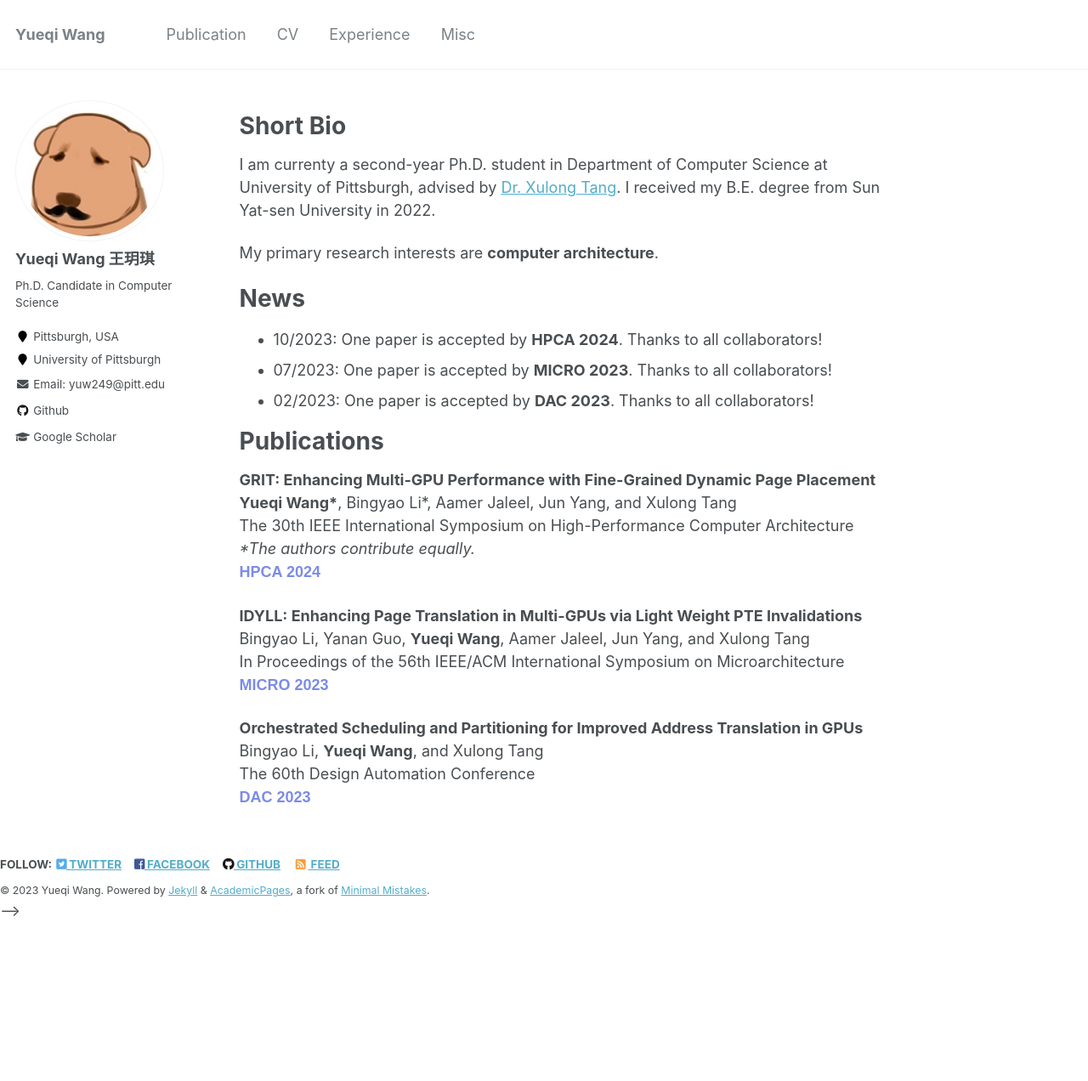
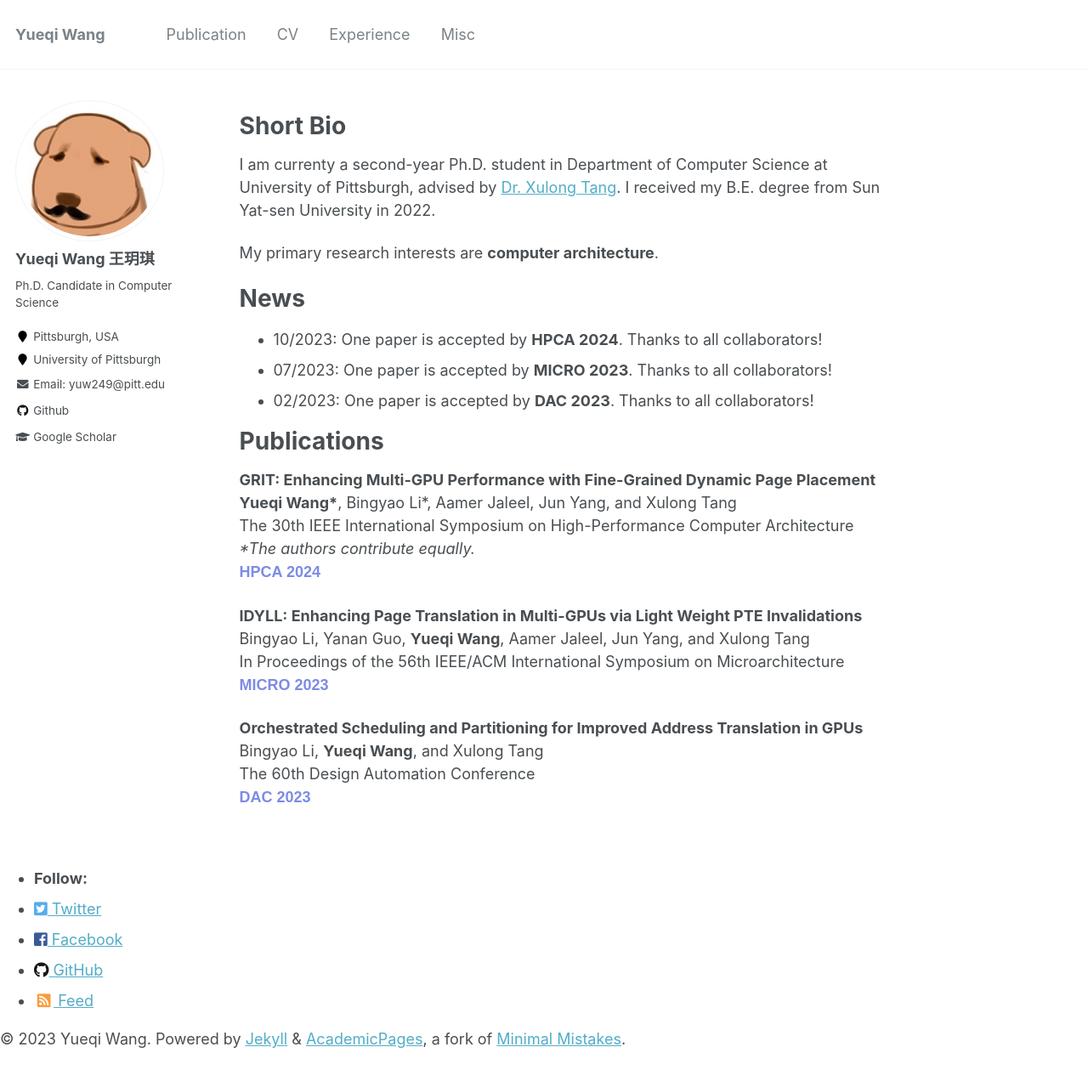
Before and after one commit to wangw42/wangw42.github.io, a Jekyll site: the page built from _pages/about.md, in a window 1280 px wide and 1398 px high. Shown: the top 1272 px of the window at 85% size. Built offline with Jekyll 4.4.1, drawn with Linux system fonts in a browser that asks for light colours.

Commit message:
remove footer2

```diff
--- a/_layouts/default.html
+++ b/_layouts/default.html
@@ -18,12 +18,12 @@ layout: compress
 
     {{ content }}
 
-    <!-- <div class="page__footer">
+    <div class="page__footer">
       <footer>
         {% include footer/custom.html %}
         {% include footer.html %}
       </footer>
-    </div> -->
+    </div>
 
     {% include scripts.html %}
 
--- a/assets/css/main.scss
+++ b/assets/css/main.scss
@@ -25,7 +25,7 @@
 @import "notices";
 @import "masthead";
 @import "navigation";
-@import "footer";
+
 @import "syntax";
 
 @import "forms";
```
